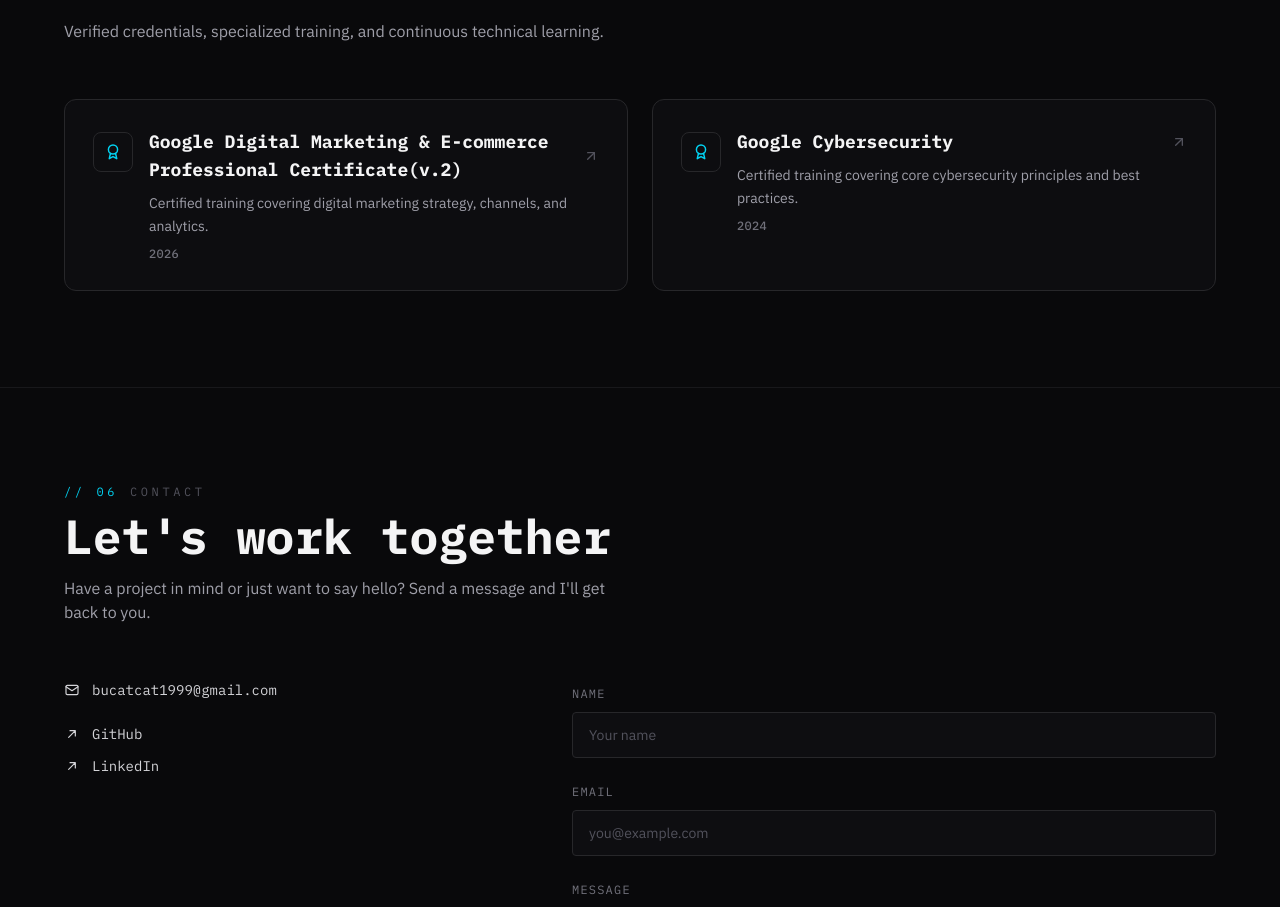
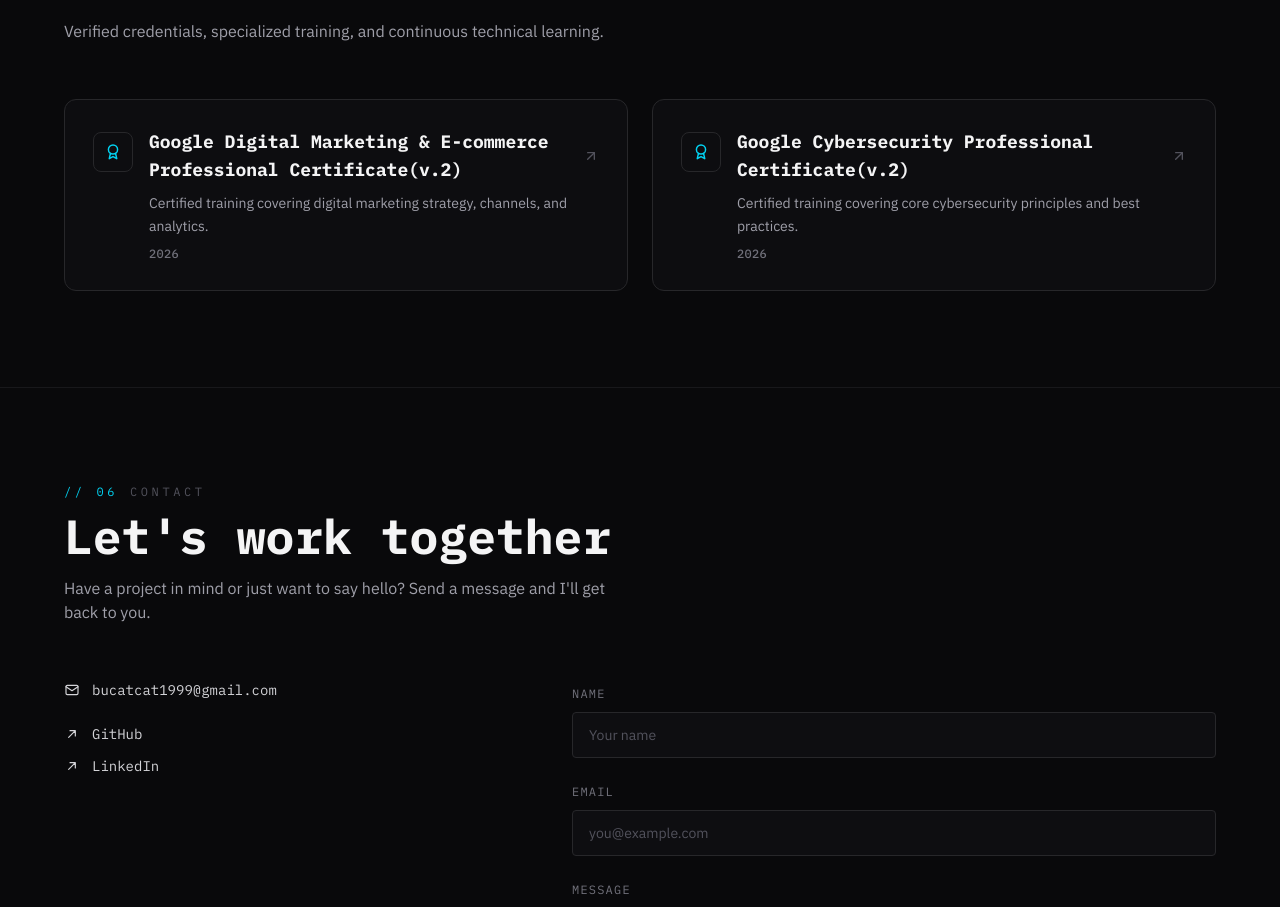
Before and after one commit to cirilobucatcat/cirilobucatcat.github.io, a Next.js app: page / in a window 1280 px wide. Shown: the part 3865-4772 px from the top of the page. Built offline with nearby package versions, Linux system fonts and the light colour scheme.

Commit message:
modify content on certificates page

```diff
--- a/components/Certificates.tsx
+++ b/components/Certificates.tsx
@@ -10,10 +10,10 @@
     link: "https://www.credly.com/badges/7b6d5d11-30fd-494c-b0e2-291aab5c306f/public_url?trk=public_profile_see-credential",
   },
   {
-    title: "Google Cybersecurity",
+    title: "Google Cybersecurity Professional Certificate(v.2)",
     description:
       "Certified training covering core cybersecurity principles and best practices.",
-    year: "2024",
+    year: "2026",
     link: "https://www.credly.com/badges/1be80ef6-ea03-47fc-b5f5-d105242903d3/public_url",
   },
 ];
```
